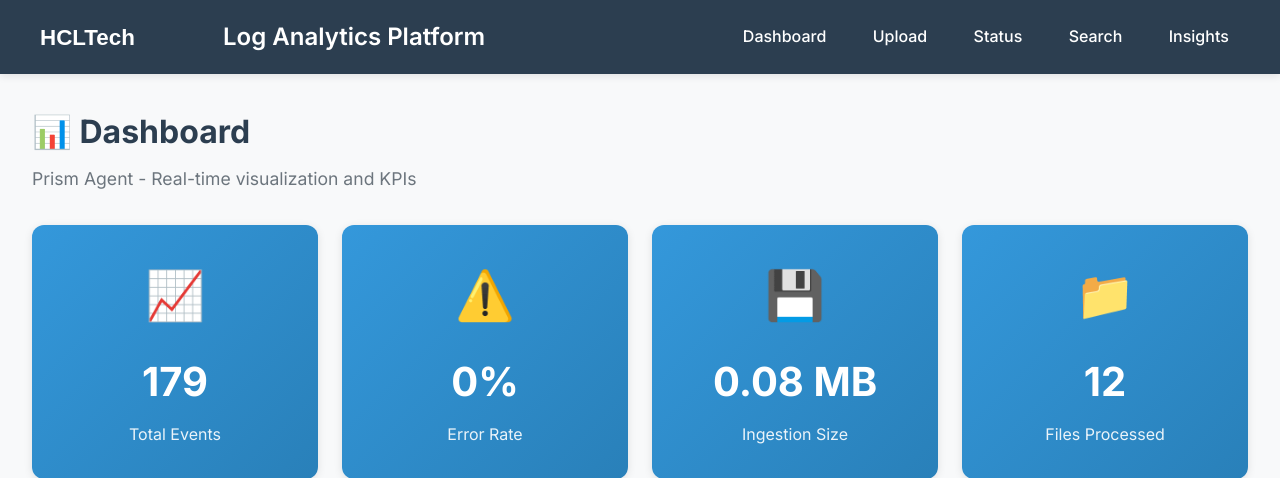
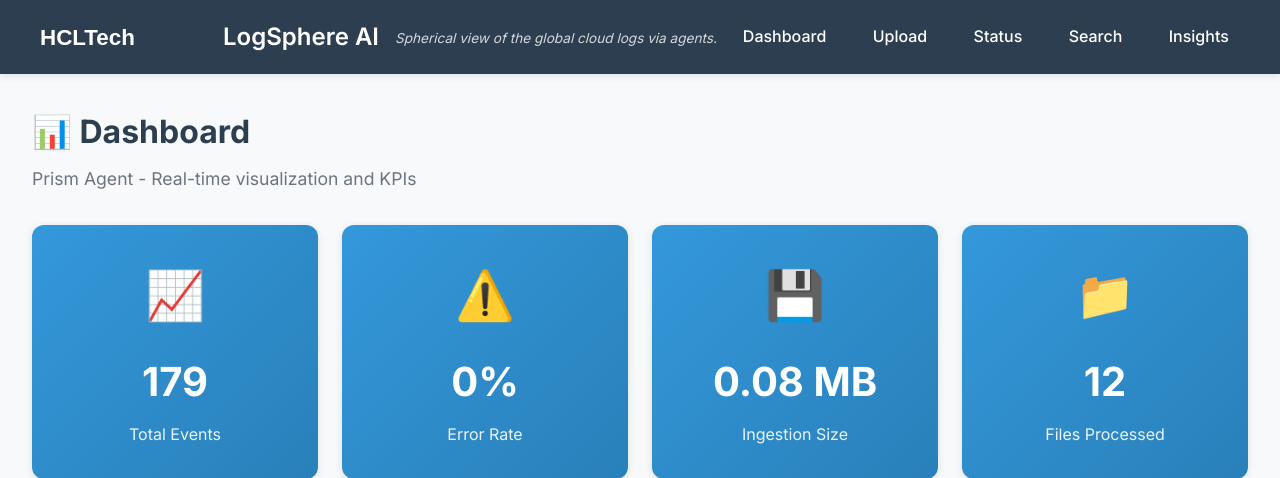
Before and after one commit to AnkitDubey28/loganalyticsPOCPilot, a Flask app: page / in a window 1280 px wide. Shown: the top 478 px of the page. Run offline with Flask 2, Linux system fonts and the light colour scheme; data comes from the database, SQL or seed files in the repository.

Commit message:
Updated header to LogSphere AI with tagline

```diff
--- a/static/css/styles.css
+++ b/static/css/styles.css
@@ -1249,3 +1249,12 @@
     color: #dc3545;
     font-weight: 500;
 }
+
+/* Tagline styling */
+.tagline {
+    font-size: 0.85rem;
+    font-weight: 400;
+    color: rgba(255, 255, 255, 0.8);
+    margin: 5px 0 0 0;
+    font-style: italic;
+}
--- a/templates/base.html
+++ b/templates/base.html
@@ -12,7 +12,8 @@
         <div class="nav-container">
             <div class="nav-brand">
                 <img src="{{ url_for('static', filename='hcltech-logo.svg') }}" alt="HCLTech" class="hcltech-logo">
-                <h1>Log Analytics Platform</h1>
+                <h1>LogSphere AI</h1>
+                <p class="tagline">Spherical view of the global cloud logs via agents.</p>
             </div>
             <ul class="nav-menu">
                 <li><a href="{{ url_for('dashboard') }}" class="nav-link">Dashboard</a></li>
```
